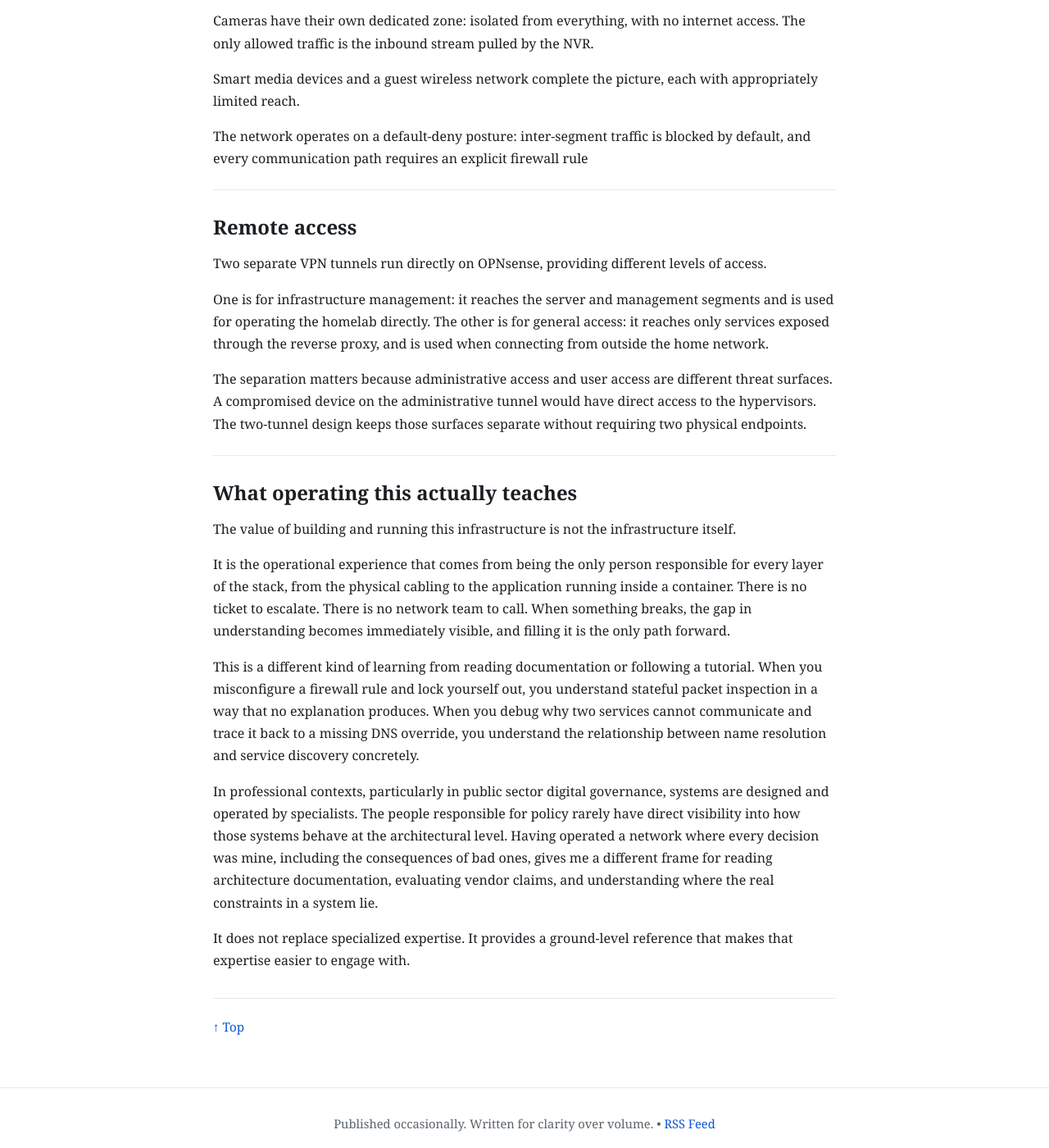
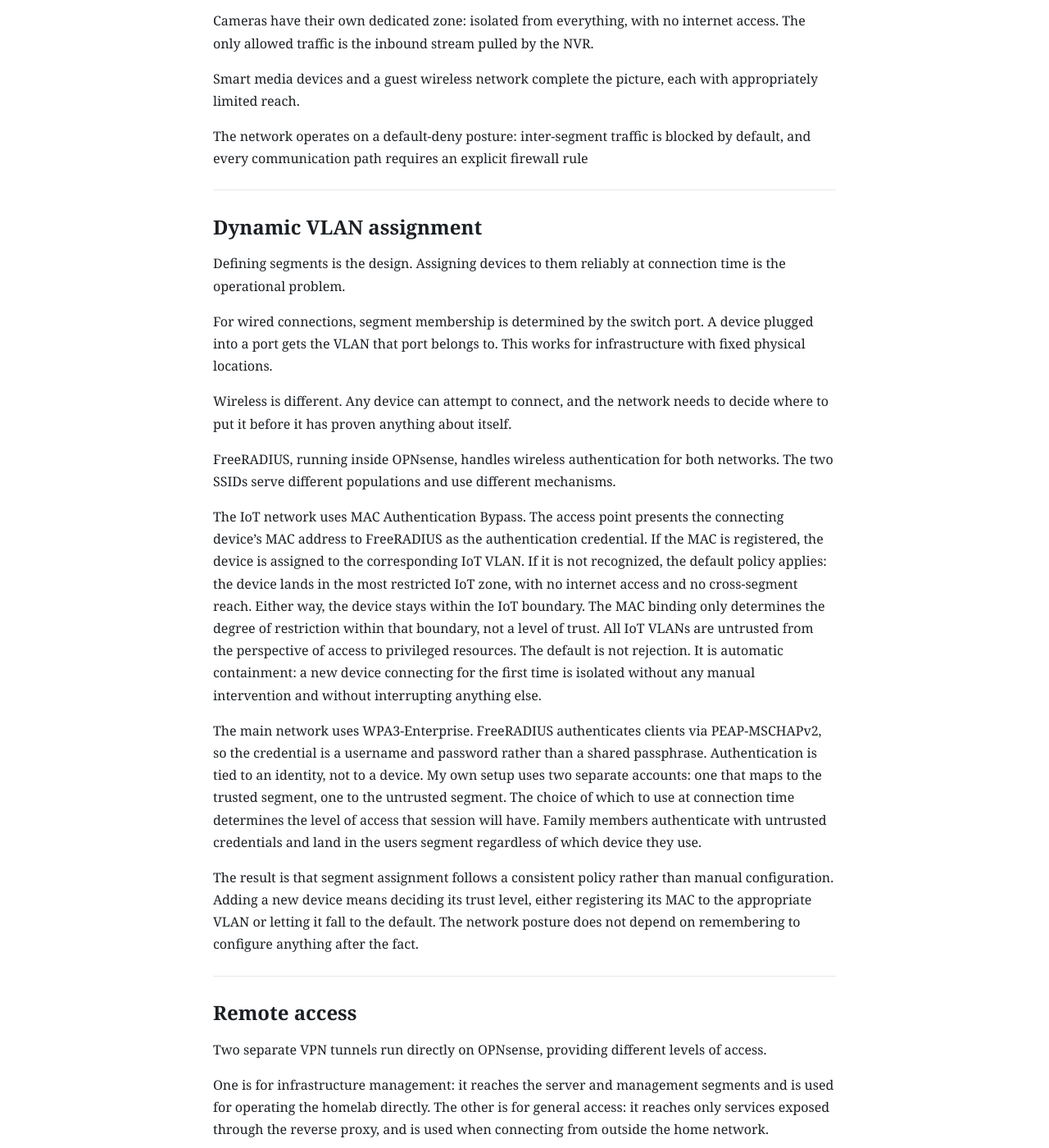
Before and after one commit to ale-saglia/insight, a Jekyll site: the page built from src/homelab/1-home-network-design.md, in a window 1280 px wide and 1400 px high, scrolled down 3559 px. Shown: the whole window at 82% size. Built offline with Jekyll 4.4.1, drawn with Linux system fonts in a browser that asks for light colours.

Commit message:
fix(metadata): update modified dates for articles and enhance content in homelab documentation

```diff
--- a/src/homelab/1-home-network-design.md
+++ b/src/homelab/1-home-network-design.md
@@ -105,6 +105,24 @@
 
 ---
 
+## Dynamic VLAN assignment
+
+Defining segments is the design. Assigning devices to them reliably at connection time is the operational problem.
+
+For wired connections, segment membership is determined by the switch port. A device plugged into a port gets the VLAN that port belongs to. This works for infrastructure with fixed physical locations.
+
+Wireless is different. Any device can attempt to connect, and the network needs to decide where to put it before it has proven anything about itself.
+
+FreeRADIUS, running inside OPNsense, handles wireless authentication for both networks. The two SSIDs serve different populations and use different mechanisms.
+
+The IoT network uses MAC Authentication Bypass. The access point presents the connecting device's MAC address to FreeRADIUS as the authentication credential. If the MAC is registered, the device is assigned to the corresponding IoT VLAN. If it is not recognized, the default policy applies: the device lands in the most restricted IoT zone, with no internet access and no cross-segment reach. Either way, the device stays within the IoT boundary. The MAC binding only determines the degree of restriction within that boundary, not a level of trust. All IoT VLANs are untrusted from the perspective of access to privileged resources. The default is not rejection. It is automatic containment: a new device connecting for the first time is isolated without any manual intervention and without interrupting anything else.
+
+The main network uses WPA3-Enterprise. FreeRADIUS authenticates clients via PEAP-MSCHAPv2, so the credential is a username and password rather than a shared passphrase. Authentication is tied to an identity, not to a device. My own setup uses two separate accounts: one that maps to the trusted segment, one to the untrusted segment. The choice of which to use at connection time determines the level of access that session will have. Family members authenticate with untrusted credentials and land in the users segment regardless of which device they use.
+
+The result is that segment assignment follows a consistent policy rather than manual configuration. Adding a new device means deciding its trust level, either registering its MAC to the appropriate VLAN or letting it fall to the default. The network posture does not depend on remembering to configure anything after the fact.
+
+---
+
 ## Remote access
 
 Two separate VPN tunnels run directly on OPNsense, providing different levels of access.
```
Also changed, not shown: other parts of src/homelab/1-home-network-design.md (+1 -1 lines), src/general/build-compliance-tool-before-i-know-compliance.md (+1 -1 lines), src/homelab/0-why-homelab-matters.md (+1 -1 lines), src/homelab/3-gitops-and-secrets.md (+14 -0 lines).
